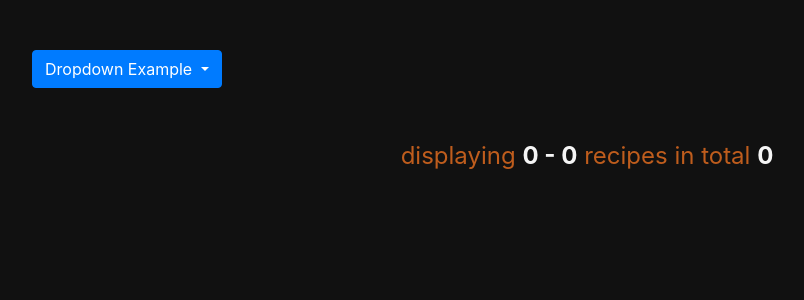
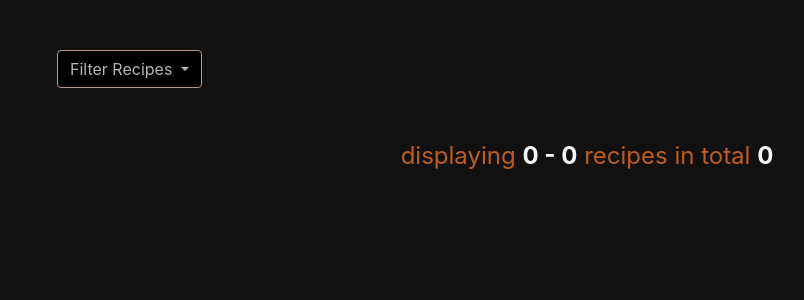
Before and after one commit to PatrickCoakley23/milestone3-, a Flask app: page / in a window 1280 px wide. Shown: the part 56-356 px from the top of the page, without its empty margins (53-857 px from the left). Run offline with Flask 2, Linux system fonts and the light colour scheme; data that the repository does not hold is empty; some libraries are stand-ins or nearby versions.

Commit message:
styled new dropdown menu and adjusted margin to make it look better on all screen devices

```diff
--- a/static/css/style.css
+++ b/static/css/style.css
@@ -38,8 +38,6 @@ h2 {
     color: #bf5d1d;
     background-color: #fff
 }
-
-
 
 /* RECIPES HOME PAGE */
 
@@ -95,23 +93,25 @@ hr {
     margin: 20px 0;
 }
 
-.btn-dropdown {
+.btn-recipe-dropdown{
     color: #B7B4B2;
     border-color: #bc9982;
     background-color: black;
 }
 
-
-.btn-secondary:not(:disabled):not(.disabled).active,
-.btn-secondary:not(:disabled):not(.disabled):active,
-.show>.btn-secondary.dropdown-toggle, .btn-dropdown:hover {
-    color: white;
-    background: #bf5d1d;
-    border-color: #272727;
+.btn-recipe-dropdown:hover {
+    color: whitesmoke;
+    text-decoration: none;
+    background-color: #bf5d1d;
 }
 
 .dropdown-item {
     color: #bf5d1d;
+    border: 0;
+}
+
+.dropdown {
+    margin-left: 25px;
 }
 
 /* RECIPE SELECTED */
--- a/templates/recipes.html
+++ b/templates/recipes.html
@@ -2,18 +2,20 @@
 {% block content %}
 
 <div class="container">
+    <div class="row">
+        <div class="col">
             <div class="dropdown">
-  <button class="btn btn-primary dropdown-toggle" type="button" data-toggle="dropdown">Dropdown Example
+                <button class="btn btn-recipe-dropdown dropdown-toggle" type="button" data-toggle="dropdown">Filter Recipes
                 <span class="caret"></span></button>
                 <ul class="dropdown-menu">
-    <li><a class="btn btn-primary" role="button" href=>All Recipes</a></li>
+                    <li><a class="btn dropdown-item" role="button" href="{{url_for('get_recipes')}}">All Recipes</a></li>
                 {% for type in recipe_categories %}
-   <li><a class="btn btn-primary" role="button" href="{{ url_for ('recipe_category', recipe_type=type.recipe_category)}}">{{ type.recipe_category }}</a></li>
+                    <li><a class="btn dropdown-item" role="button" href="{{ url_for ('recipe_category', recipe_type=type.recipe_category)}}">{{ type.recipe_category }}</a></li>
                 {% endfor%}
                 </ul>
-
             </div>
-
+        </div>
+    </div>
 </div>
 
 <div class="opacity">
```
Lines whose indentation alone changed are shown as unchanged.
